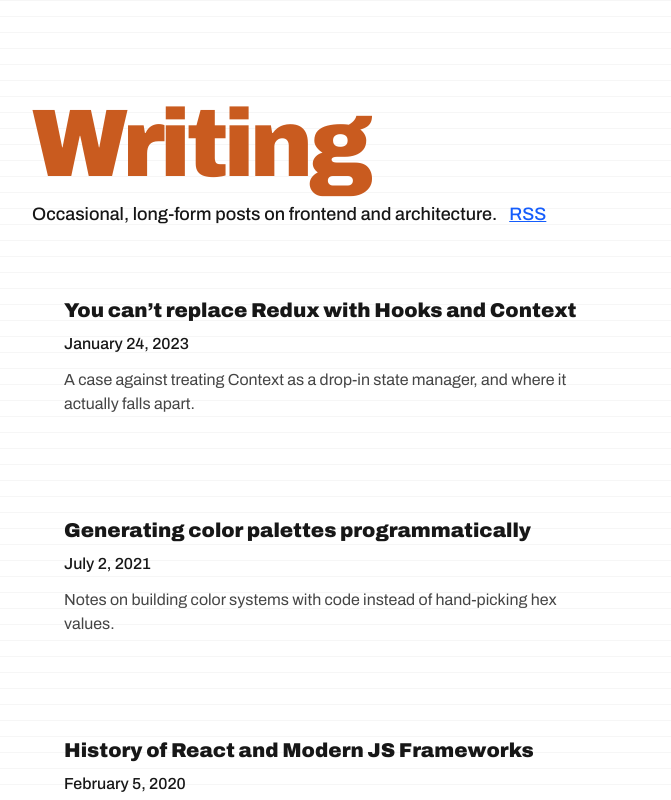
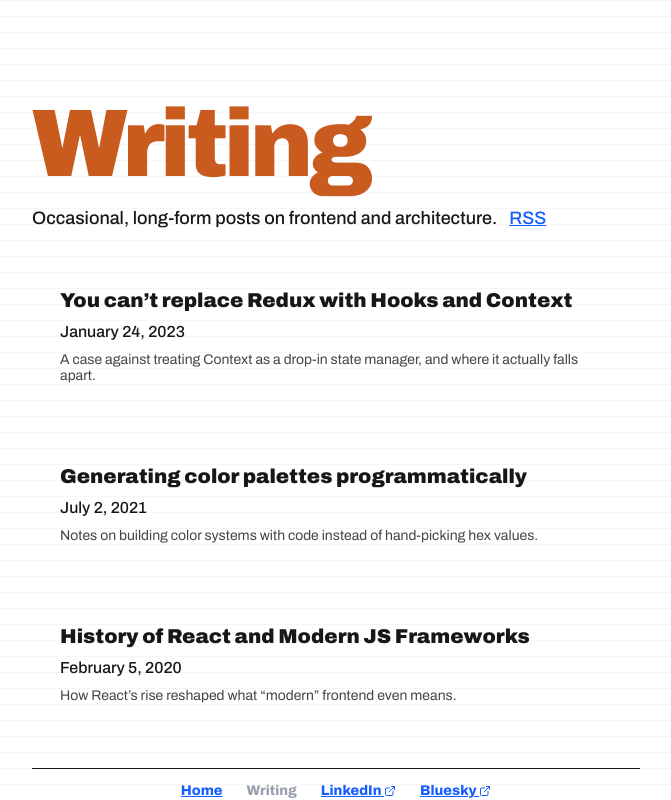
Before and after one commit to AeonFr/francanobr.com, a Next.js app: page /writing in a window 1280 px wide. Shown: the top 800 px of the page, without its empty margins (304-975 px from the left). Built offline with nearby package versions, Linux system fonts and the light colour scheme; a web font is replaced by a local one.

Commit message:
baseline grid obsession

```diff
--- a/app/writing/page.tsx
+++ b/app/writing/page.tsx
@@ -23,7 +23,7 @@ export default function Writing() {
             Writing
           </h1>
 
-          <p className="font-title-alt text-lg mt-2 mb-8 flex flex-wrap items-baseline gap-x-3">
+          <p className="font-title-alt text-lg mt-3 mb-6 flex flex-wrap items-baseline gap-x-3">
             <span>Occasional, long-form posts on frontend and architecture.</span>
             <Link href="/feed.xml" className="text-blue-600 underline hover:text-blue-800 shrink-0">
               RSS
@@ -52,14 +52,14 @@ export default function Writing() {
 function WritingLink({ href, children, date, dek }: { href: string, children: string, date: string, dek: string }) {
   return (
     <Squircle className={styles.squircleBlogItem}>
-      <Link href={href} className="block my-9 p-8 hover:text-white">
-        <span className="block text-xl font-title">
+      <Link href={href} className="block my-4 p-7 pb-8 hover:text-white">
+        <span className="block text-xl font-title leading-8">
           {children}
         </span>
-        <span className="block text-md font-title-alt mt-2">
+        <span className="block text-md font-title-alt mt-1">
           {date}
         </span>
-        <span className="block text-md mt-3 opacity-80">
+        <span className="block text-sm mt-2 opacity-80 leading-4">
           {dek}
         </span>
       </Link>
```
